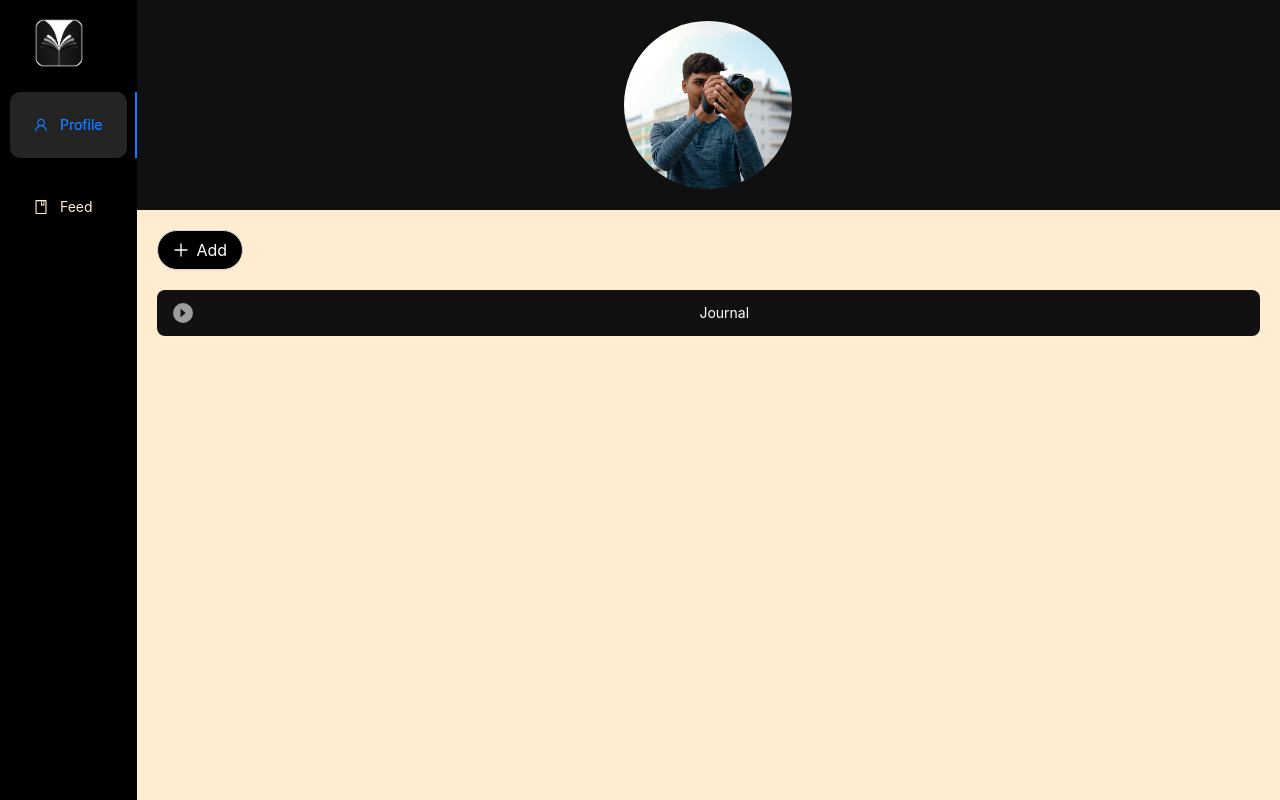
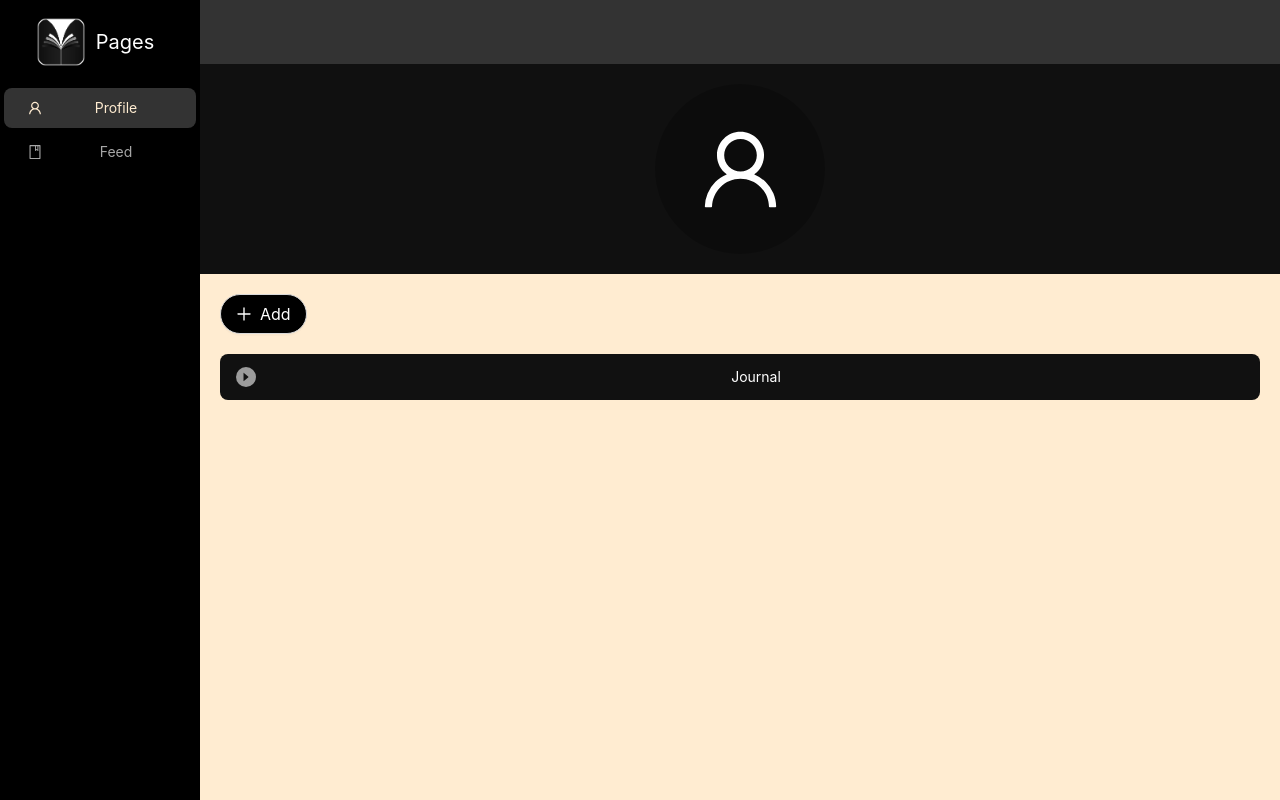
Before and after one commit to 2vergent/instax, a React (Create React App) app: page /home in a window 1280 px wide. Built offline with nearby package versions, Linux system fonts and the light colour scheme; sample sign-in values are in the browser's storage.

Commit message:
Added proper sidebar and minor layout changes

```diff
--- a/src/Components/Feed/feed.css
+++ b/src/Components/Feed/feed.css
@@ -1,11 +1,9 @@
-.header-main {
+/* .header-main {
     background-color: #101010;
 }
 
 .header {
     display: flex;
-    /* justify-content: center;
-    align-items: center; */
 }
 
 .pages-logo {
@@ -16,10 +14,6 @@
 .pages-text {
     padding-left: 10px;
     font-size: 20px;
-}
-
-.post-main {
-
 }
 
 .post-header {
@@ -35,4 +29,16 @@
 .post-content {
     width: 200px;
     height: 200px;
+} */
+
+.ant-layout-content {
+    background-color: #ffecd1;
 }
+
+.header {
+    background-color: #101010;
+}
+
+.main {
+    background-color: aquamarine;
+}
--- a/src/Components/Feed/feed.js
+++ b/src/Components/Feed/feed.js
@@ -3,11 +3,12 @@ import React from "react";
 import pagesLogo from '../../Assets/pages_logo.png';
 import { Layout, Row, Col, Avatar } from 'antd';
 import Sample from '../../Assets/sample_avatar.jpg';
+import { Content } from 'antd/es/layout/layout';
 
 const Feed = () => {
     return(
-        <Layout>
-            <Row justify='center' align='middle' className='header-main'>
+        <Layout style={{backgroundColor: "#ffecd1"}}>
+            {/* <Row justify='center' align='middle' className='header-main'>
                 <Col>
                     <Row justify='center' align='middle'>
                         <img className="pages-logo" src={pagesLogo}/>
@@ -15,17 +16,36 @@ const Feed = () => {
                     </Row>
                 </Col>
             </Row>
-            <Row className='post-main'>
-                <Col className='post-header' lg={24}>
+            <Row justify='center' align='middle' className='post-main'>
+                <Col className='post-header'>
                     <Row justify='center' align='middle'>
                         <img className="post-author" src={Sample}/>
                         <p>Vineeth</p>
                     </Row>
                 </Col>
-                <Row>
-                    <h1>Post template</h1>
+                <Col className='post-body-main'>
+                    <Row>
+                        <h1>Post template</h1>
+                    </Row>
+                </Col>
+            </Row> */}
+
+                <Row justify='center' align='center' className='header-main'>
+                    <Col lg={12}>
+                        <Row justify='center' align='middle' className='header'>
+                            <img className="pages-logo" src={pagesLogo}/>
+                            <p>Vineeth</p>
+                        </Row>
+                        <Row>
+                            <Col className='main' lg={24}>
+                                <p>Test</p>
+                            </Col>
+                        </Row>
+                    </Col>
                 </Row>
-            </Row>
+
+
+
         </Layout>
     )
 }
--- a/src/Components/Home/home.css
+++ b/src/Components/Home/home.css
@@ -1,4 +1,4 @@
-.header-main {
+/* .header-main {
     color: #fff;
     background-color: #fff;
 }
@@ -38,9 +38,45 @@
     display: flex;
     align-items: center;
     justify-content: center;
+} */
+
+.ant-collapse {
+    border: none;
+}
+
+.ant-layout-header {
+    background-color: #333;
+}
+
+.ant-layout-sider-children {
+    background-color: #000;
+}
+
+.ant-menu {
+    background-color: #000;
+}
+
+.ant-menu-item-selected {
+    background-color: #333333 !important;
+}
+
+.ant-menu-dark .ant-menu-item-selected {
+    color: #ffecd1;
+}
+
+.menu-logo {
+    display: flex;
+    align-items: center;
+    justify-content: center;
 }
 
 .pages-logo {
-    width: 20px;
-    height: 20px;
+    width: 50px;
+    height: 50px;
 }
+
+.pages-text {
+    color: #fff;
+    font-size: 20px;
+    padding: 10px;
+}
--- a/src/Components/Home/home.js
+++ b/src/Components/Home/home.js
@@ -1,81 +1,136 @@
 import './home.css';
-import React from 'react';
-import { Layout, Row, Col, Tabs} from 'antd';
+import React, { useState } from 'react';
+import { Layout, Menu, theme} from 'antd';
 import Sample from '../../Assets/sample_avatar.jpg';
 import pagesLogo from '../../Assets/pages_logo.png';
 import { UserOutlined, BookOutlined} from '@ant-design/icons';
 import { Navigate, useNavigate } from 'react-router-dom';
+import { UploadOutlined, VideoCameraOutlined } from '@ant-design/icons';
 import Profile from '../Profile/profile';
 import Feed from '../Feed/feed';
 
 
-const onChange = (key) => {
-	console.log(key);
-};
+const { Header, Content, Sider } = Layout;
 
-const PagesLabel = () => {
-	return(
-		<div className='label-main'>
-			<img className="pages-logo" src={pagesLogo}/>
-		</div>
-	)
-}
+// const onChange = (key) => {
+// 	console.log(key);
+// };
 
-const ProfileLabel = () => {
-	return(
-		<div className='label-main'>
-			<UserOutlined/>
-			<p>Profile</p>
-		</div>
-	)
-}
+// const ProfileLabel = () => {
+// 	return(
+// 		<div className='label-main'>
+// 			<UserOutlined/>
+// 			<p>Profile</p>
+// 		</div>
+// 	)
+// }
 
-const FeedLabel = () => {
-	return(
-		<div className='label-main'>
-			<BookOutlined/>
-			<p>Feed</p>
-		</div>
-	)
-}
+// const FeedLabel = () => {
+// 	return(
+// 		<div className='label-main'>
+// 			<BookOutlined/>
+// 			<p>Feed</p>
+// 		</div>
+// 	)
+// }
 
 const items = [
 	{
-		key: '0',
-		label: <PagesLabel/>,
-		disabled: true,
+		icon: <UserOutlined/>,
+		key: '1',
+		label: 'Profile',
 	},
 	{
-		key: '1',
-		label: <ProfileLabel/>,
-		children: <Profile/>,
-	},
-	{
+		icon: <BookOutlined/>,
 		key: '2',
-		label: <FeedLabel/>,
-		children: <Feed />,
+		label: 'Feed',
 	},
 ];
 
 const Home = () => {
 
+	const {
+		token: { colorBgContainer },
+	} = theme.useToken();
+
+	const [menuState, setMenuState] = useState("profile");
+
 	return (
-		<Layout>
-			<Row align='middle' type='flex' gutter={[0,24]} className='header-main'>
-				<Col className='side-tab-bar-main'>
-					{/* <div className='pages-logo-main'>
-						<img className='pages-logo' src={pagesLogo}/>
-					</div> */}
-					<Tabs
-					className='side-tab-bar'
-					tabPosition='left'
-					defaultActiveKey="1"
+		// <Layout>
+		// 	<Row align='middle' type='flex' gutter={[0,24]} className='header-main'>
+		// 		<Col className='side-tab-bar-main'>
+		// 			{/* <div className='pages-logo-main'>
+		// 				<img className='pages-logo' src={pagesLogo}/>
+		// 			</div> */}
+		// 			<Tabs
+		// 			className='side-tab-bar'
+		// 			tabPosition='left'
+		// 			defaultActiveKey="1"
+		// 			items={items}
+		// 			onChange={onChange}
+		// 			/>
+		// 		</Col>
+		// 	</Row>
+		// </Layout>
+
+
+		<Layout style={{ minHeight: "100vh"}}>
+			<Sider
+			breakpoint="lg"
+			collapsedWidth="0"
+			onBreakpoint={(broken) => {
+				console.log(broken);
+			}}
+			onCollapse={(collapsed, type) => {
+				console.log(collapsed, type);
+			}}
+			>
+				<div className="menu-logo">
+					<img className="pages-logo" src={pagesLogo}/>
+					<p className='pages-text'>Pages</p>
+				</div>
+				<Menu
+					theme="dark"
+					mode="inline"
+					defaultSelectedKeys={['1']}
 					items={items}
-					onChange={onChange}
-					/>
-				</Col>
-			</Row>
-		</Layout>
+					onClick={
+						(key) => {
+							if (key.key == 2) {
+								setMenuState("feed");
+								console.log(menuState, key.key);
+							} else if (key.key == 1) {
+								setMenuState("profile");
+								console.log(menuState, key.key);
+							}
+						}
+					}
+				/>
+			</Sider>
+			<Layout>
+				<Header
+					style={{
+					padding: 0,
+					background: "#1010101",
+					}}
+				/>
+				<Content
+					style={{
+					margin: 0,
+					}}
+				>
+					<div
+					style={{
+						padding: 0,
+						minHeight: 0,
+						background: "#1010101",
+					}}
+					>
+					{(menuState === "profile") ? <Profile/> : <Feed/> }
+					</div>
+				</Content>
+			</Layout>
+	</Layout>
 	)
 };
 
--- a/src/Components/Profile/profile.js
+++ b/src/Components/Profile/profile.js
@@ -1,6 +1,6 @@
 import './profile.css'
 import React, { useState } from "react";
-import { CaretRightOutlined, PlusOutlined } from '@ant-design/icons';
+import { CaretRightOutlined, PlusOutlined, UserOutlined } from '@ant-design/icons';
 import { Layout, Row, Col, Avatar, Button} from 'antd';
 import Sample from '../../Assets/sample_avatar.jpg';
 import addIcon from '../../Assets/plus.png';
@@ -46,8 +46,9 @@ const BlankCollapse = () => {
 
 	return(
 		<Collapse
+
 			bordered={false}
-			defaultActiveKey={['1']}
+			// defaultActiveKey={['1']}
 			expandIcon={({ isActive }) => <CaretRightOutlined rotate={isActive ? 90 : 0} />}
 			style={{
 				background: token.colorBgContainer,
@@ -90,7 +91,7 @@ const Profile = () => {
 			<Row align='middle' type='flex' gutter={[0,24]} className='profile-header-main'>
 				<Col className='profile-avatar'>
 					<div className='avatar-profile-main'>
-						<Avatar className="avatar-profile" size={170} src={Sample} />
+						<Avatar className="avatar-profile" size={170} icon={<UserOutlined />} />
 					</div>
 				</Col>
 			</Row>
@@ -112,7 +113,10 @@ const Profile = () => {
 						expandIcon={({ isActive }) => <CaretRightOutlined rotate={isActive ? 90 : 0}/>}
 						items={getItems(panelStyle)}
 					/>
-					<Collapse>
+					<Collapse
+					expandIcon={({ isActive }) => <CaretRightOutlined rotate={isActive ? 90 : 0}/>}
+					>
+
 						{[...Array(collapseCount)].map((_, index) => (
 						<Panel
 							className='added-collapse'
@@ -123,6 +127,7 @@ const Profile = () => {
 								marginBottom: 20,
 								borderRadius: token.borderRadiusLG,
 							}}
+							items={getItems(panelStyle)}
 						>
 							{/* Content for each collapse panel */}
 							{/* You can add your custom content here */}
```
